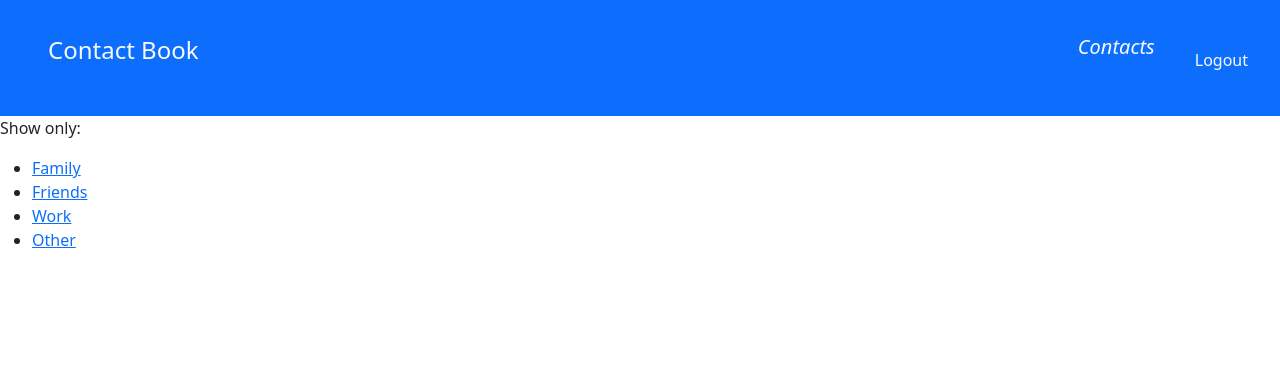
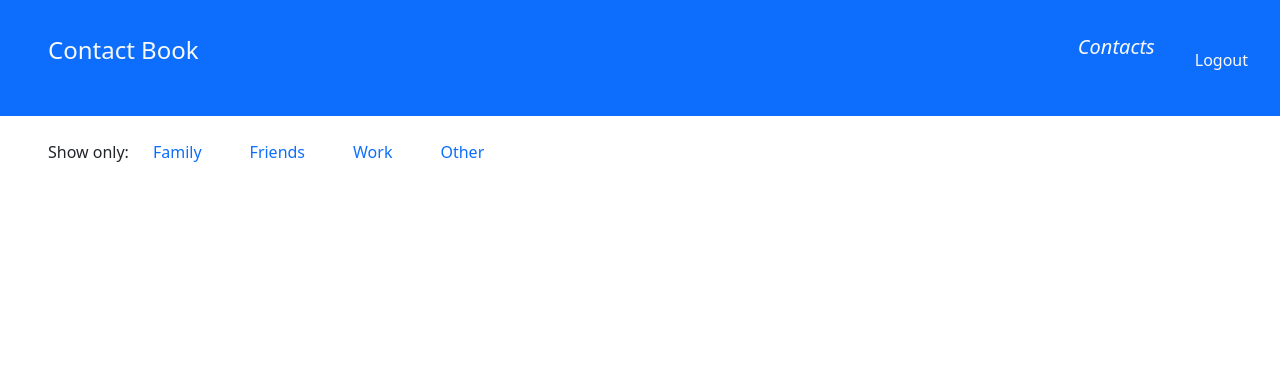
Before and after one commit to anton-mirazchiyski/ContactBook, a Django app: page /contacts/all/ in a window 1280 px wide. Shown: the top 376 px of the page. Run offline with Django 5.2, Linux system fonts and the light colour scheme; the visitor is signed in with stand-in values (Sample User, id 1); data comes from the database, SQL or seed files in the repository; data that the repository does not hold is empty.

Commit message:
Style contacts filters links

```diff
--- a/templates/contacts/contacts-all.html
+++ b/templates/contacts/contacts-all.html
@@ -4,13 +4,23 @@
 
 {% block page_content %}
 
-    <p>Show only:</p>
-    <ul>
-        <li><a href="{% url 'family_contacts' 'family' %}">Family</a></li>
-        <li><a href="{% url 'friends_contacts' 'friends' %}">Friends</a></li>
-        <li><a href="{% url 'work_contacts' 'work' %}">Work</a></li>
-        <li><a href="{% url 'other_contacts' 'other' %}">Other</a></li>
+    <div class="d-flex px-5 pt-4">
+    <p class="me-4">Show only:</p>
+    <ul class="list-unstyled d-flex flex-row">
+        <li class="me-5">
+            <a class="text-decoration-none" href="{% url 'family_contacts' 'family' %}">Family</a>
+        </li>
+        <li class="me-5">
+            <a class="text-decoration-none" href="{% url 'friends_contacts' 'friends' %}">Friends</a>
+        </li>
+        <li class="me-5">
+            <a class="text-decoration-none" href="{% url 'work_contacts' 'work' %}">Work</a>
+        </li>
+        <li class="me-5">
+            <a class="text-decoration-none" href="{% url 'other_contacts' 'other' %}">Other</a>
+        </li>
     </ul>
+    </div>
 
     <div class="p-5">
         {% if family_contacts %}
```
